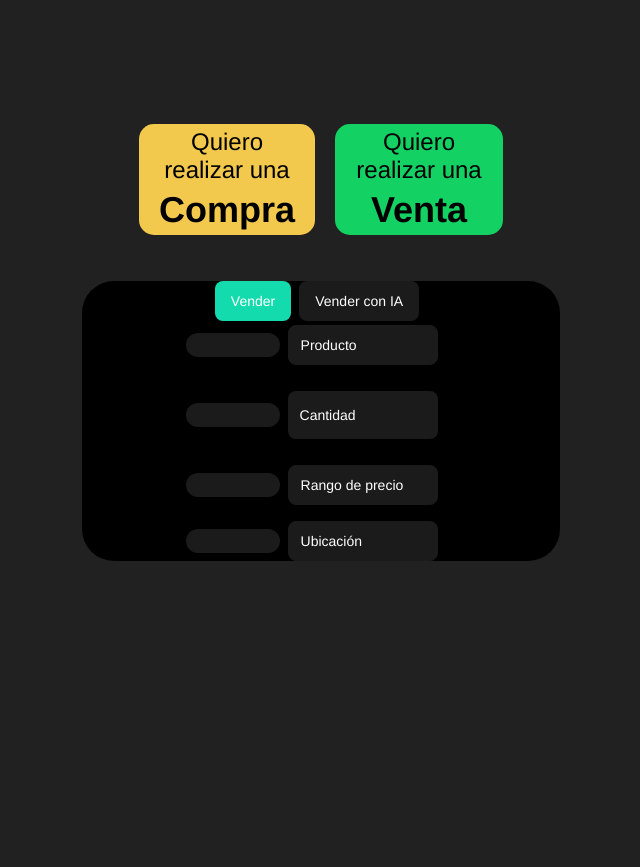
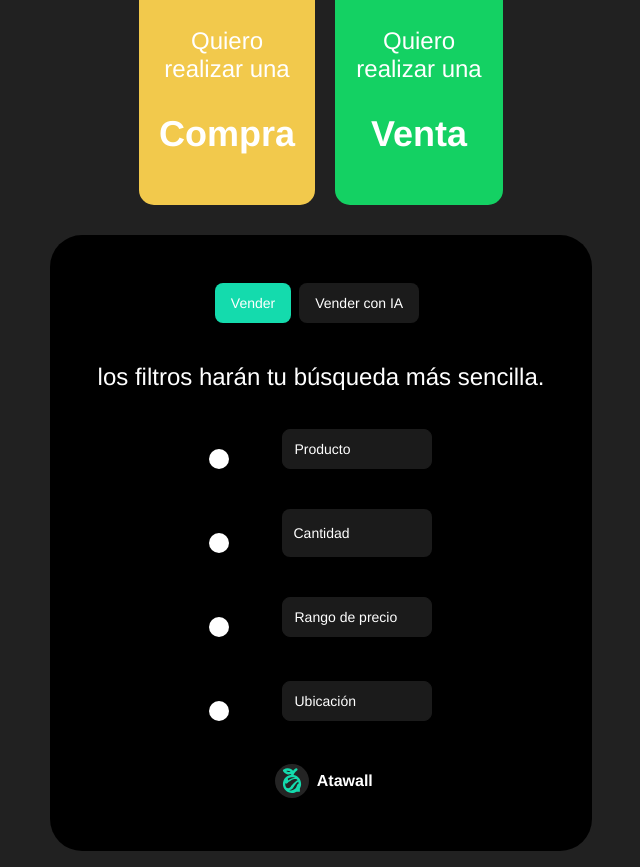
Before and after one commit to juanf1328/atawallFront, a React (Create React App) app: page /mercadoAi in a window 1280 px wide. Shown: the part 185-1052 px from the top of the page, without its empty margins (319-959 px from the left). Before the commit the page ends 800 px from the top, so only its background shows below. Built offline with nearby package versions, Linux system fonts and the light colour scheme.

Commit message:
new styles

```diff
--- a/package.json
+++ b/package.json
@@ -4,6 +4,11 @@
   "private": true,
   "dependencies": {
     "@ant-design/icons": "^5.2.6",
+    "@emotion/react": "^11.11.4",
+    "@emotion/styled": "^11.11.5",
+    "@mui/icons-material": "^5.15.15",
+    "@mui/material": "^5.15.15",
+    "@mui/styled-engine-sc": "^6.0.0-alpha.18",
     "@testing-library/jest-dom": "^5.17.0",
     "@testing-library/react": "^13.4.0",
     "@testing-library/user-event": "^13.5.0",
--- a/src/components/Card.css
+++ b/src/components/Card.css
@@ -1,16 +1,28 @@
 .cards {
   display: flex;
-    justify-content: space-around; /* Distribuye el espacio entre las tarjetas */
+  justify-content: space-around;
   width: 24rem;
   text-align: center;
 }
 
 .card {
-    flex: 1; /* Hace que las tarjetas ocupen el mismo ancho */
+  flex: 1;
   padding: 20px;
   margin: 10px;
   border-radius: 15px;
   color: white;
+}
+
+@media (max-width: 768px) {
+  .cards {
+    flex-direction: column;
+    align-items: center;
+    width: auto;
+  }
+
+  .card {
+    width: 80%;
+  }
 }
 
   .yellow {
@@ -21,7 +33,7 @@
     background-color: #14d163;
   }
 
-  p{
+  /* p{
     color: #000;
     margin-bottom: -1.5rem;
     margin-top: -1rem;
@@ -33,4 +45,4 @@
     font-weight: bolder;
     margin-bottom: -1rem;
 
-  }
+  } */
--- a/src/components/CardBlack.css
+++ b/src/components/CardBlack.css
@@ -1,6 +1,26 @@
-.card-black{
+.card-black {
     background: #000;
     border-radius: 2rem;
     width: auto;
     text-align: center;
-}
+    padding: 2rem;
+    /* margin: 1rem; */
+  }
+
+  @media (max-width: 768px) {
+    .card-black {
+      border-radius: 1.5rem;
+      padding: 1.5rem;
+      margin: 2.3rem;
+
+    }
+  }
+
+  @media (max-width: 480px) {
+    .card-black {
+      border-radius: 1rem;
+      padding: 1rem;
+      margin: 2.3rem;
+
+    }
+  }
--- a/src/components/mercadoAI.css
+++ b/src/components/mercadoAI.css
@@ -0,0 +1,3 @@
+.titlemercado{
+    font-size: 2rem;
+}
--- a/src/components/mercadoAI.js
+++ b/src/components/mercadoAI.js
@@ -1,8 +1,14 @@
-import React, { useState } from 'react';
+import { useState } from 'react';
 import styled from 'styled-components';
 import Navbar from './navbar';
 import Card from './Card';
 import CardBlack from './CardBlack';
+import * as React from 'react';
+import FormGroup from '@mui/material/FormGroup';
+import FormControlLabel from '@mui/material/FormControlLabel';
+import Switch from '@mui/material/Switch';
+
+import './mercadoAI.css';
 
 const PageContainer = styled.div`
   display: flex;
@@ -12,23 +18,23 @@
   min-height: 100vh;
 `;
 
-const ContentContainer = styled.div`
-  display: flex;
-  flex-direction: column;
-  align-items: center;
-  width: 100%;
-  max-width: 1200px;
-  padding: 6rem 1rem 1rem;
-`;
+// const ContentContainer = styled.div`
+//   display: flex;
+//   flex-direction: column;
+//   align-items: center;
+//   width: 100%;
+//   max-width: 1200px;
+//   padding: 6rem 1rem 1rem;
+// `;
 
-const VendorSearchContainer = styled.div`
-  margin: 1rem;
-`;
+// const VendorSearchContainer = styled.div`
+//   margin: 1rem;
+// `;
 
 const ActionButtons = styled.div`
   display: flex;
   justify-content: center;
-  margin-bottom: 1rem; // Aumentamos el margen inferior
+  margin-bottom: 1rem;
 `;
 
 const SwitchButton = styled.button`
@@ -57,43 +63,13 @@
 const Filters = styled.div`
   display: flex;
   flex-direction: column;
-  gap: 1rem; // Espacio entre los filtros
+  gap: 1rem;
 `;
 
 const FilterItem = styled.div`
   display: flex;
   align-items: center;
-  gap: 0.5rem; // Espacio entre el switch y el selector
-`;
-
-const Switch = styled.button`
-  display: inline-flex;
-  height: 24px;
-  width: 14px;
-  align-items: center;
-  border-radius: 9999px;
-  border: 2px solid transparent;
-  transition-property: background-color;
-  transition-timing-function: cubic-bezier(0.4, 0, 0.2, 1);
-  transition-duration: 150ms;
-  cursor: pointer;
-  margin-left: 5.5rem;
-
-  background-color: ${(props) => props.checked ? '#14dbad' : '#1b1b1b'};
-
-  &::after {
-    content: "";
-    display: block;
-    height: 20px;
-    width: 10px;
-    border-radius: 9999px;
-    background-color: white;
-    box-shadow: 0 1px 3px 0 rgba(0, 0, 0, 0.1), 0 1px 2px 0 rgba(0, 0, 0, 0.06);
-    transform: translateX(${(props) => props.checked ? '100%' : '0'});
-    transition-property: transform;
-    transition-timing-function: cubic-bezier(0.4, 0, 0.2, 1);
-    transition-duration: 150ms;
-  }
+  gap: 0.5rem;
 `;
 
 const Dropdown = styled.button`
@@ -101,7 +77,7 @@
   align-items: center;
   justify-content: space-between;
   height: 2.5rem;
-  width: 150px; // Ancho reducido
+  width: 150px;
   border-radius: 0.5rem;
   border: 1px solid #1b1b1b;
   background-color: #1b1b1b;
@@ -121,7 +97,7 @@
 
 const Input = styled.input`
   height: 2rem;
-  width: 126px; // Ancho reducido
+  width: 126px;
   border-radius: 0.5rem;
   border: none;
   background-color: #1b1b1b;
@@ -137,6 +113,29 @@
     border-color: #14dbad;
     box-shadow: 0 0 0 2px #14dbad;
   }
+`;
+
+const VendorSearchContainer = styled.div`
+  margin: 1rem;
+  display: flex;
+  flex-direction: column;
+  align-items: center;
+
+`;
+
+const LogoContainer = styled.div`
+  display: flex;
+  align-items: center;
+  // justify-content: flex-start;
+  width: 35%;
+  margin-top: 1.5rem;
+  font-size: 18px;
+  font-weight: bold;
+`;
+
+const LogoTitle = styled.h2`
+  margin-left: 0.5rem;
+  font-size: 16px;
 `;
 
 const VendorSearch = () => {
@@ -170,31 +169,87 @@
       <p className="text-xs mb-4">los filtros harán tu búsqueda más sencilla.</p>
       <Filters>
         <FilterItem>
-          <Switch checked={product} onClick={() => setProduct((prev) => !prev)} />
+          <FormGroup>
+            <FormControlLabel
+              control={<Switch checked={product} onChange={() => setProduct((prev) => !prev)} />}
+
+            />
+          </FormGroup>
           <Dropdown>Producto</Dropdown>
         </FilterItem>
         <FilterItem>
-          <Switch checked={quantity} onClick={() => setQuantity((prev) => !prev)} />
+          <FormGroup>
+            <FormControlLabel
+              control={<Switch checked={quantity} onChange={() => setQuantity((prev) => !prev)} />}
+
+            />
+          </FormGroup>
           <Input placeholder="Cantidad" value={quantity} onChange={(e) => setQuantity(e.target.value)} />
         </FilterItem>
         <FilterItem>
-          <Switch checked={priceRange} onClick={() => setPriceRange((prev) => !prev)} />
+          <FormGroup>
+            <FormControlLabel
+              control={<Switch checked={priceRange} onChange={() => setPriceRange((prev) => !prev)} />}
+
+            />
+          </FormGroup>
           <Dropdown>Rango de precio</Dropdown>
         </FilterItem>
         <FilterItem>
-          <Switch checked={location} onClick={() => setLocation((prev) => !prev)} />
+          <FormGroup>
+            <FormControlLabel
+              control={<Switch checked={location} onChange={() => setLocation((prev) => !prev)} />}
+
+            />
+          </FormGroup>
           <Dropdown>Ubicación</Dropdown>
         </FilterItem>
       </Filters>
+      <LogoContainer>
+        <span className="iconata"></span>
+        <LogoTitle>Atawall</LogoTitle>
+      </LogoContainer>
     </VendorSearchContainer>
   );
 };
+
+const ContentContainer = styled.div`
+  display: flex;
+  flex-direction: column;
+  align-items: center;
+  width: 100%;
+  max-width: 1200px;
+  padding: 5rem 1rem 1rem;
+
+  @media (max-width: 768px) {
+    padding: 3.5rem 1rem 1rem;
+  }
+
+  @media (max-width: 480px) {
+    padding: 2.5rem 1rem 1rem;
+  }
+`;
+
+const TitleContainer = styled.div`
+  margin-top: 3rem;
+
+  @media (max-width: 768px) {
+    margin-top: 2.5rem;
+  }
+
+  @media (max-width: 480px) {
+    margin-top: 2rem;
+  }
+`;
 
 const MercadoAiPage = () => {
   return (
     <PageContainer>
       <Navbar />
       <ContentContainer>
+        <TitleContainer>
+          <h3 className="titlemercado">Que desea hacer?</h3>
+        </TitleContainer>
         <div className="cards">
           <Card color="yellow" title="Compra" />
           <Card color="green" title="Venta" />
```
Also changed, not shown: src/components/switchLabels.js (added, +14 -0 lines), 1 other file (tests, documents, lock files or other folders). Lines whose indentation alone changed are shown as unchanged.
